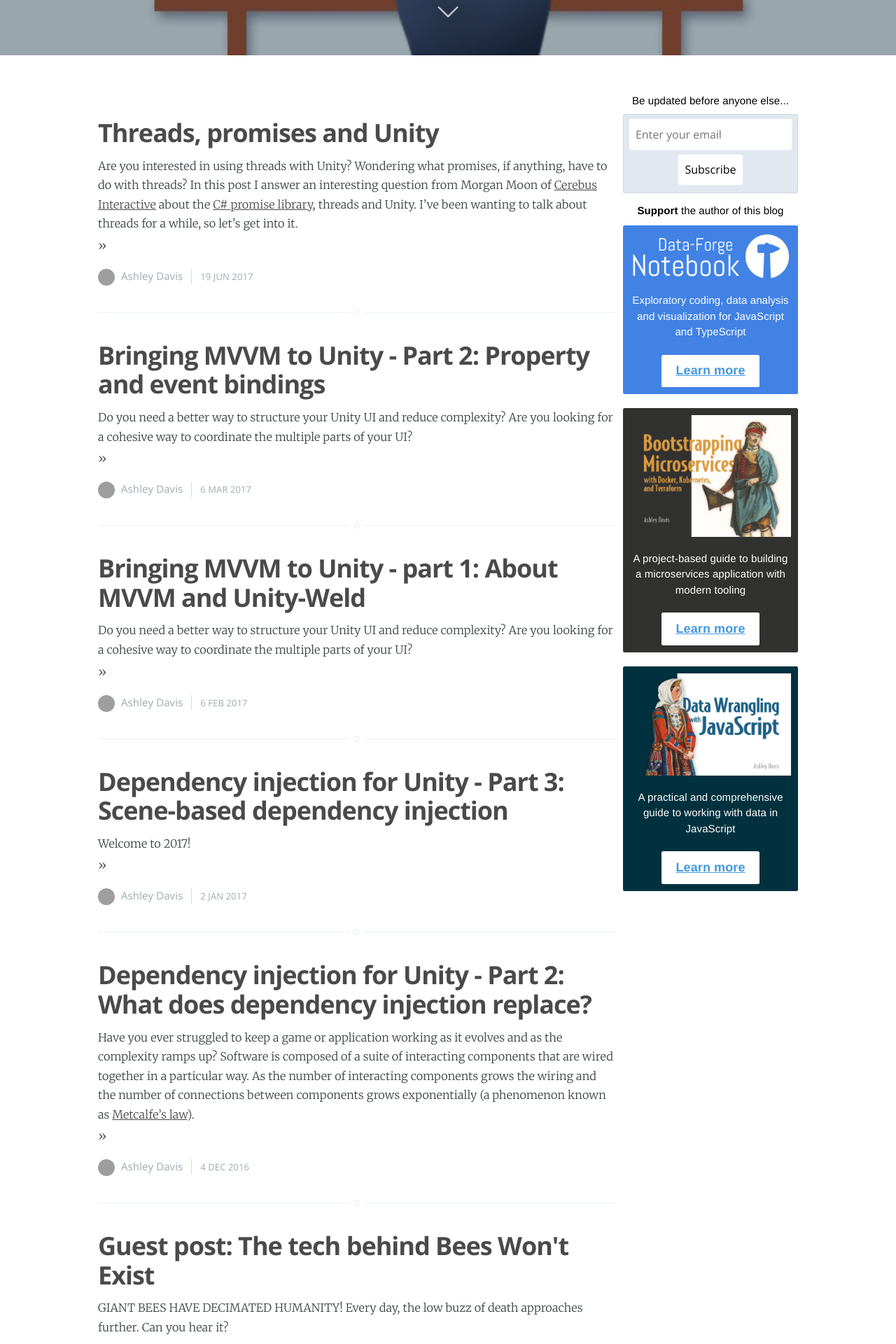
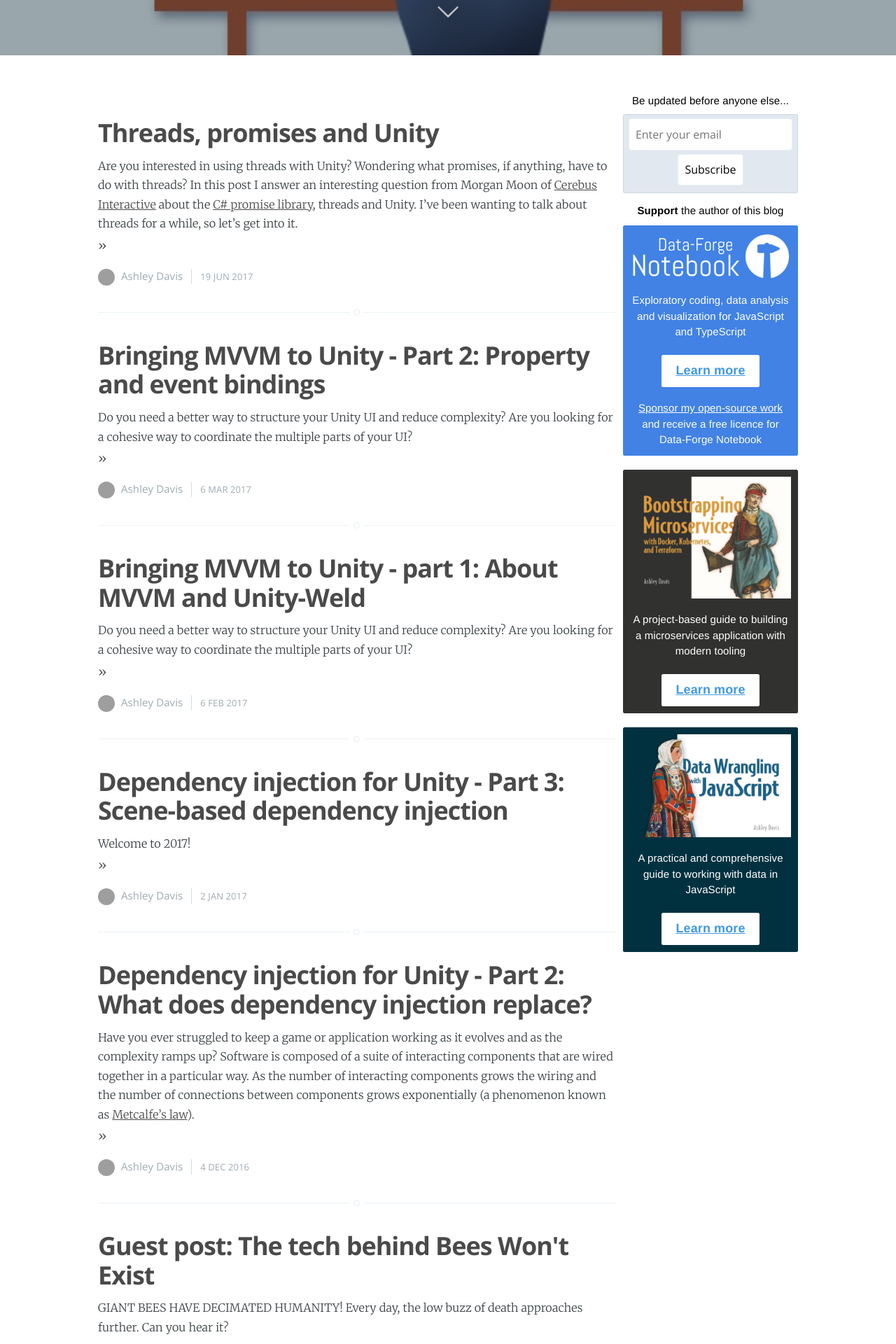
Before and after one commit to ashleydavis/what-could-possibly-go-wrong-blog, a Jekyll site: the page built from index.md, in a window 1280 px wide. Shown: the part 371-2291 px from the top of the page at 70% size. Built offline with Jekyll 4.4.1, drawn with Linux system fonts in a browser that asks for light colours; comment, search, counter and statistics services are not loaded; grey boxes are pictures that could not be loaded.

Commit message:
GitHub sponsorship link.

```diff
--- a/_includes/support.html
+++ b/_includes/support.html
@@ -29,6 +29,18 @@
             >
             Learn more
         </a>
+
+        <div class="text-2xl mt-8 leading-normal df-ad-sponsor-link">
+            <a
+                class="text-white"
+                href="https://github.com/sponsors/ashleydavis"
+                target="_blank"
+                >
+                Sponsor my open-source work
+            </a>
+            and receive a free licence for Data-Forge Notebook
+        </div>
+
     </div>
 
     <div
--- a/assets/css/base.css
+++ b/assets/css/base.css
@@ -2251,3 +2251,15 @@ body:not(.post-template) .post-title {
     font-family: 'Raleway', sans-serif;
     color: white;
 }
+
+.df-ad-sponsor-link a:link {
+    color: white;
+}
+
+.df-ad-sponsor-link a:hover {
+    color: yellow;
+}
+
+.df-ad-sponsor-link a:active {
+    color: yellow;
+}
```
